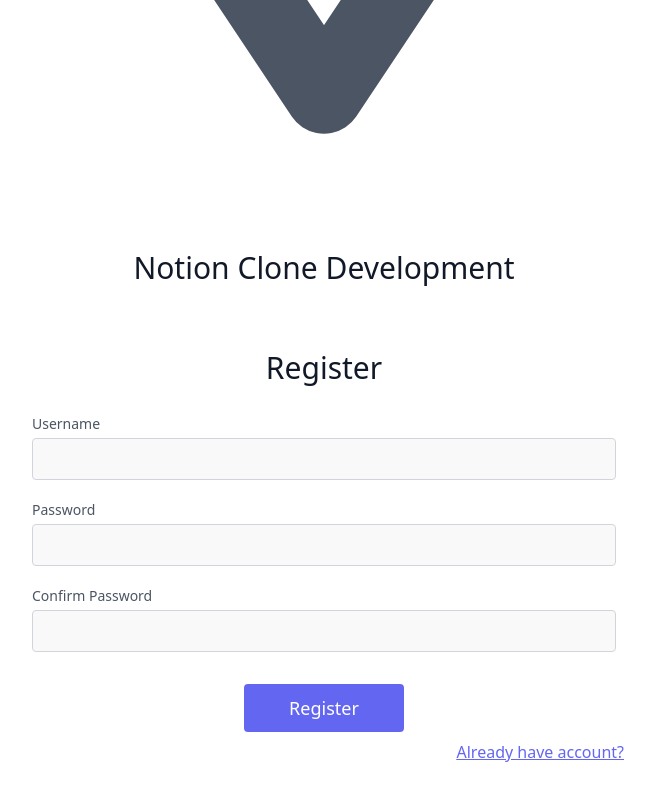
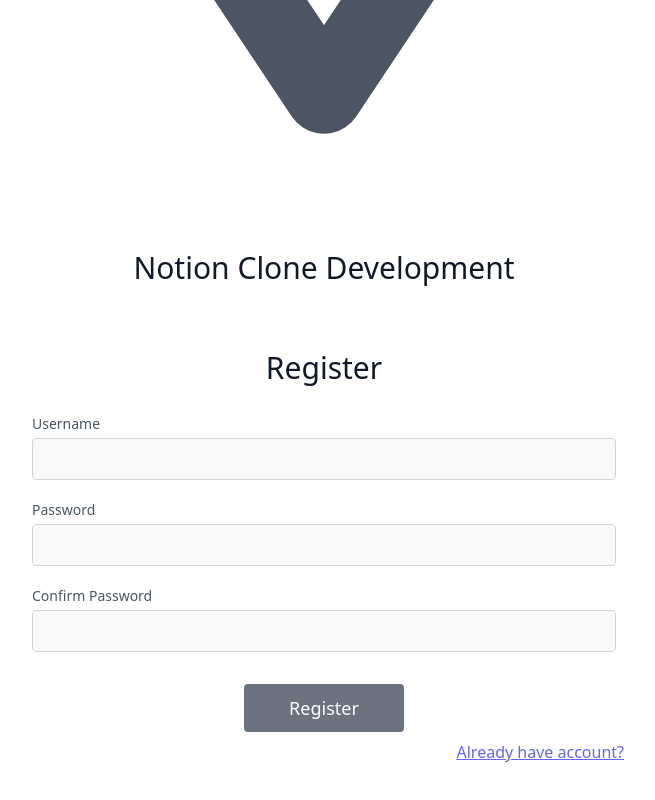
Before and after one commit to Yasu1025/notion-clone, a React (Vite) app in the folder client/: page /register in a window 1280 px wide. Shown: the part 1086-1886 px from the top of the page, without its empty margins (316-971 px from the left). Built offline with nearby package versions, Linux system fonts and the light colour scheme.

Commit message:
[CLIENT] refactoring

```diff
--- a/client/src/api/axiosClient.ts
+++ b/client/src/api/axiosClient.ts
@@ -20,7 +20,7 @@ axiosClient.interceptors.request.use(async (config: AxiosRequestConfig) => {
 
 axiosClient.interceptors.response.use(
   (response) => {
-    return response;
+    return response.data;
   },
   (err) => {
     throw err.response;
--- a/client/src/components/common/SubmitButton.tsx
+++ b/client/src/components/common/SubmitButton.tsx
@@ -4,13 +4,20 @@ interface Props {
   text: string;
   onClick: (e: React.MouseEvent<HTMLButtonElement, MouseEvent>) => void;
   isLoading: boolean;
+  isDisabled?: boolean;
 }
 
-const SubmitButton = ({ text, onClick, isLoading }: Props): JSX.Element => {
+const SubmitButton = ({
+  text,
+  onClick,
+  isLoading,
+  isDisabled = false,
+}: Props): JSX.Element => {
   return (
     <button
+      disabled={isDisabled || isLoading}
       type="button"
-      className="flex mx-auto justify-center items-center text-white bg-indigo-500 border-0 py-2 px-6 focus:outline-none hover:bg-indigo-600 rounded text-lg h-12 min-w-40"
+      className="flex mx-auto justify-center items-center text-white bg-indigo-500 border-0 py-2 px-6 focus:outline-none hover:bg-indigo-600 disabled:bg-gray-500 rounded text-lg h-12 min-w-40"
       onClick={onClick}
     >
       {isLoading ? (
--- a/client/src/pages/auth/Register.tsx
+++ b/client/src/pages/auth/Register.tsx
@@ -1,19 +1,22 @@
 import { useCallback, useState } from "react";
 import InputField from "../../components/common/InputField";
-import { Link } from "react-router-dom";
+import { Link, useNavigate } from "react-router-dom";
 import SubmitButton from "../../components/common/SubmitButton";
 import authApi from "../../api/authApi";
 
 const Register = (): JSX.Element => {
+  const navigate = useNavigate();
+
   const [formValues, setFormValues] = useState({
     username: "",
     password: "",
     confirmPassword: "",
   });
-  // const [username, setUsername] = useState("");
-  // const [password, setPassword] = useState("");
-  // const [confirmPassword, setConfirmPassword] = useState("");
   const [isLoading, setIsLoading] = useState(false);
+  const [errors, setErrors] = useState<string[]>([]);
+  const isAllFormFilled = Object.values(formValues).every(
+    (value) => value.trim() !== ""
+  );
 
   const handleChange = useCallback((e: React.ChangeEvent<HTMLInputElement>) => {
     const { name, value } = e.target;
@@ -28,6 +31,7 @@ const Register = (): JSX.Element => {
   ) => {
     e.preventDefault();
     setIsLoading(true);
+
     try {
       const res = await authApi.register({
         username: formValues.username.trim(),
@@ -35,12 +39,16 @@ const Register = (): JSX.Element => {
         confirmPassword: formValues.confirmPassword.trim(),
       });
       localStorage.setItem("token", res.token);
-      console.log("OK!!");
-    } catch (error) {
-      console.log(error);
+      navigate("/");
+      // eslint-disable-next-line @typescript-eslint/no-explicit-any
+    } catch (error: any) {
+      const errorMessages = error?.data.errors.map(
+        (err: { msg: string }) => err.msg
+      );
+      setErrors(errorMessages);
+    } finally {
+      setIsLoading(false);
     }
-
-    setIsLoading(false);
   };
 
   return (
@@ -50,6 +58,12 @@ const Register = (): JSX.Element => {
           Register
         </h2>
       </div>
+      {errors.length > 0 &&
+        errors.map((err) => (
+          <p key={err} className="bg-red-500 text-white w-full px-4 py-2">
+            {err}
+          </p>
+        ))}
       <div className="p-2 w-full">
         <InputField
           label={"Username"}
@@ -81,6 +95,7 @@ const Register = (): JSX.Element => {
           text="Register"
           onClick={handleSubmit}
           isLoading={isLoading}
+          isDisabled={!isAllFormFilled}
         />
       </div>
       <div className="text-right text-indigo-500 underline">
--- a/client/types/api/auth.ts
+++ b/client/types/api/auth.ts
@@ -6,6 +6,8 @@ export type RegisterParams = {
 
 export type RegisterResponse = {
   token: string;
+  // eslint-disable-next-line @typescript-eslint/no-explicit-any
+  user: any; // TODO
 };
 
 export type LoginParams = {
```
